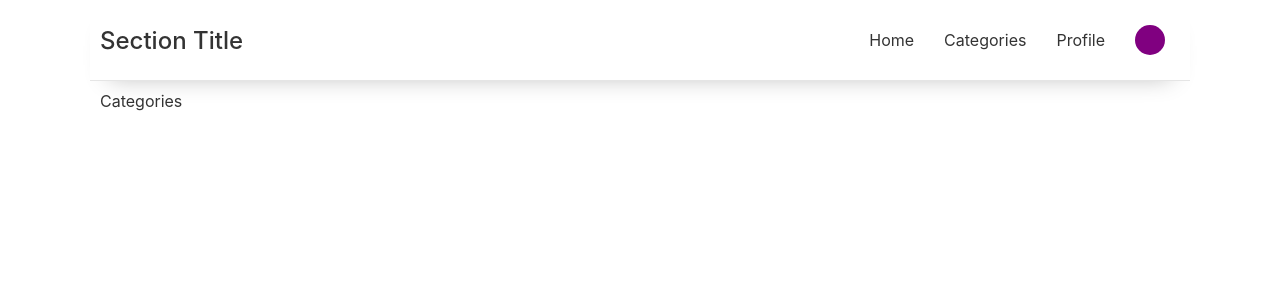
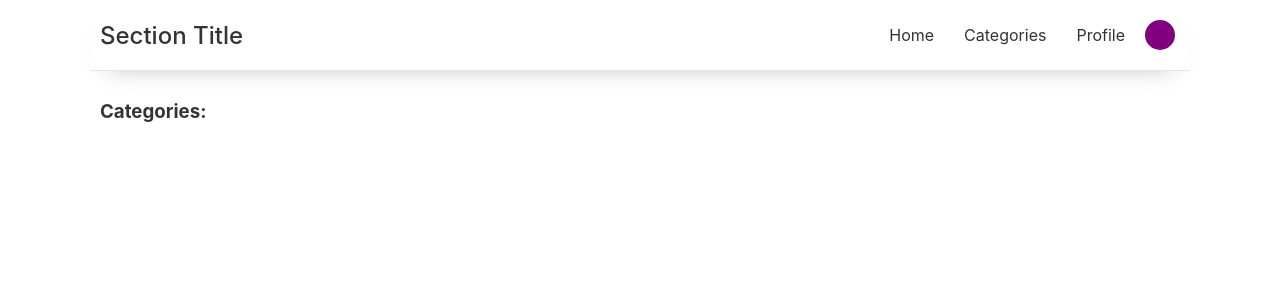
Before and after one commit to nstranquist/city-passport, a React (Create React App) app: page /categories in a window 1280 px wide. Shown: the top 300 px of the page. Built offline with nearby package versions, Linux system fonts and the light colour scheme.

Commit message:
add stamp component, home component, categories data, begin categories list

```diff
--- a/package.json
+++ b/package.json
@@ -6,7 +6,8 @@
     "react": "^16.12.0",
     "react-dom": "^16.12.0",
     "react-router-dom": "^5.1.2",
-    "react-scripts": "3.2.0"
+    "react-scripts": "3.2.0",
+    "uuid": "^3.3.3"
   },
   "scripts": {
     "start": "react-scripts start",
--- a/src/App.jsx
+++ b/src/App.jsx
@@ -1,13 +1,47 @@
 import React, {useState} from 'react';
 import { Link } from 'react-router-dom'
+import uuidv4 from 'uuid/v4'
 import { PassportRoutes } from './Routes'
 // import components
 import Profile from './components/Profile'
+import Categories from './components/Categories'
 
 import './App.css'
 
+const categories = [
+  {
+    id: uuidv4(),
+    name: 'Coffee',
+    description: 'Get your caffeine rush flowing!',
+    stamps: [],
+    isFavorite: false,
+  },
+  {
+    id: uuidv4(),
+    name: 'Food',
+    description: 'Get your favorite eats stamped',
+    stamps: [],
+    isFavorite: false,
+  },
+  {
+    id: uuidv4(),
+    name: 'Music',
+    description: 'Concerts, Radios, and more! Music can help define the culture of a city',
+    stamps: [],
+    isFavorite: false,
+  },
+  {
+    id: uuidv4(),
+    name: 'Attractions',
+    description: 'See some of the attractions your city is famous for!',
+    stamps: [],
+    isFavorite: false,
+  }
+]
+
 const App = () => {
   const [profileData, setProfileData] = useState({})  // will container 'name', 'age', 'city'
+  const [categoriesData, setCategoriesData] = useState(categories)
 
   const updateProfile = (formData) => {
     setProfileData({
@@ -16,6 +50,11 @@ const App = () => {
       city: formData.city,
     })
     console.log('profile data:', profileData)
+  }
+  const setFavorite = (categoryId) => {
+    // find category by id in our categoriesData array
+
+    // update category 'isFavorite' property
   }
 
   const MyProfile = (props) => {
@@ -28,6 +67,16 @@ const App = () => {
     )
   }
 
+  const MyCategories = (props) => {
+    return (
+      <Categories
+        setFavorite={setFavorite}
+        categoriesData={categoriesData}
+        {...props}
+      />
+    )
+  }
+
   return (
     <div className="page-container">
       <main className="content-container">
@@ -35,16 +84,16 @@ const App = () => {
           {/* TODO: update section title with current page with react-router 'withParams' HOC */}
           <h2>Section Title</h2>
           <nav className='header-nav'>
-            <Link to='/categories' className='nav-link'>Home</Link>
+            <Link to='/home' className='nav-link'>Home</Link>
             <Link to='/categories' className='nav-link'>Categories</Link>
             <Link to='/profile' className='nav-link'>Profile</Link>
-            <Link to='/profile' className='nav-link'>
-              <div className="circle-profile"></div>
-            </Link>
+
+            {/* Can toggle a dropdown, shortcut to logout, settings, donate, etc */}
+            <div className="circle-profile nav-link" style={{cursor:'pointer'}}></div>
           </nav>
         </header>
         <div className="content-view">
-          <PassportRoutes MyProfile={MyProfile} />
+          <PassportRoutes MyProfile={MyProfile} MyCategories={MyCategories} />
         </div>
       </main>
     </div>
--- a/src/Routes.jsx
+++ b/src/Routes.jsx
@@ -1,17 +1,17 @@
 import React from 'react'
 import { Switch, Route, Redirect } from 'react-router-dom'
 // import components
-// import Profile from './components/Profile'
-import Categories from './components/Categories'
-import CategoryDetail from './components/CategoryDetail'
+import Home from './components/Home'
 
 export const PassportRoutes = ({
-  MyProfile
+  MyProfile,
+  MyCategories,
 }) => (
   <Switch>
+    <Route exact path='/home' component={Home} />
     <Route exact path='/profile' component={MyProfile} />
-    <Route exact path='/categories' component={Categories} />
+    <Route exact path='/categories' component={MyCategories} />
     {/* <Route path='/categories/:detail' render={(props) => <CategoriesDetail {...props} />} />  can use match.params */}
-    <Route path='/' render={() => <Redirect to='/categories' />} />
+    <Route path='/' render={() => <Redirect to='/home' />} />
   </Switch>
 )
--- a/src/components/Categories.jsx
+++ b/src/components/Categories.jsx
@@ -1,11 +1,14 @@
 import React from 'react'
 
 
-// display all of our categories
-const Categories = () => {
+// list all categories. display some information like the title, stamps count, and if it's a favorite
+const Categories = ({
+  categoriesData
+}) => {
   return (
     <div>
-      Categories
+      <h3>Categories:</h3>
+
     </div>
   )
 }
--- a/src/components/CategoryDetail.jsx
+++ b/src/components/CategoryDetail.jsx
@@ -1,5 +1,6 @@
 import React from 'react'
 
+// details about general category (i.e. 'Coffee' or 'Music')
 const CategoryDetail = () => {
   return (
     <div>
--- /dev/null
+++ b/src/components/Home.jsx
@@ -0,0 +1,12 @@
+import React from 'react'
+
+const Home = () => {
+  return (
+    <div>
+      Home View
+      {/* Try to include profile, category, category detail, notifcations, and all kinds of fun information! */}
+    </div>
+  )
+}
+
+export default Home
```
Also changed, not shown: src/components/Stamp.jsx (added, +15 -0 lines), 1 other file (tests, documents, lock files or other folders).
